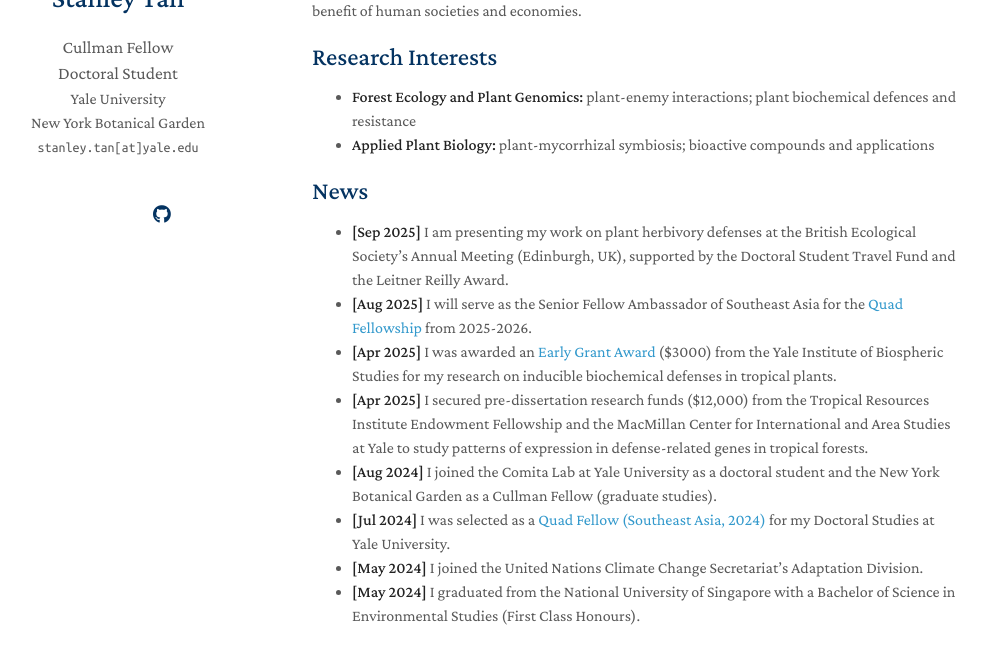
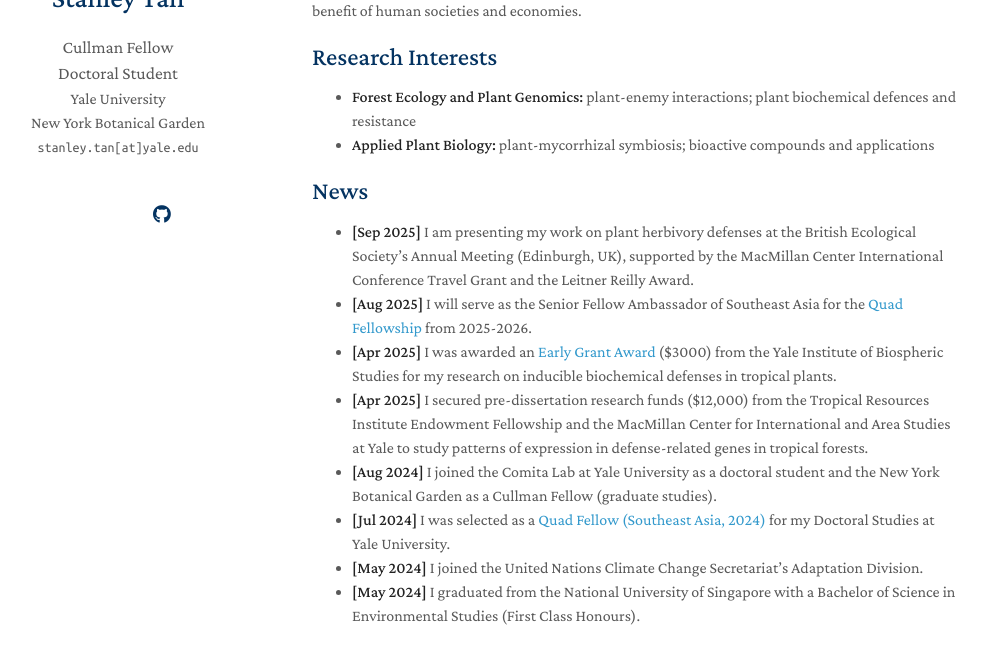
Before and after one commit to stanleytansx/stanleytansx.github.io, a Jekyll site: the page built from index.md, in a window 1280 px wide and 928 px high, cut to the strip 206-870 px from the top of the window. Shown: the whole strip, without its empty margins (158-1144 px from the left). Built offline with Jekyll 4.4.1, drawn with Linux system fonts in a browser that asks for light colours; nearby versions of some CDN libraries; a style sheet for code colours, icons or effects is not loaded; our own code applies the rules of GitHub Pages for plain Markdown files.

Commit message:
Update index.md

```diff
--- a/index.md
+++ b/index.md
@@ -14,7 +14,7 @@ I study the ways plants defend themselves against pathogens and herbivores in tr
 
 ## News
 
-- **[Sep 2025]** I am presenting my work on plant herbivory defenses at the British Ecological Society's Annual Meeting (Edinburgh, UK), supported by the Doctoral Student Travel Fund and the Leitner Reilly Award.
+- **[Sep 2025]** I am presenting my work on plant herbivory defenses at the British Ecological Society's Annual Meeting (Edinburgh, UK), supported by the MacMillan Center International Conference Travel Grant and the Leitner Reilly Award.
 - **[Aug 2025]** I will serve as the Senior Fellow Ambassador of Southeast Asia for the <a href="https://www.quadfellowship.org/"> Quad Fellowship </a> from 2025-2026.
 - **[Apr 2025]** I was awarded an <a href="https://yibs.yale.edu/research/yibs-small-grant-program" target="_blank"> Early Grant Award</a> ($3000) from the Yale Institute of Biospheric Studies for my research on inducible biochemical defenses in tropical plants.
 - **[Apr 2025]** I secured pre-dissertation research funds ($12,000) from the Tropical Resources Institute Endowment Fellowship and the MacMillan Center for International and Area Studies at Yale to study patterns of expression in defense-related genes in tropical forests.
```
